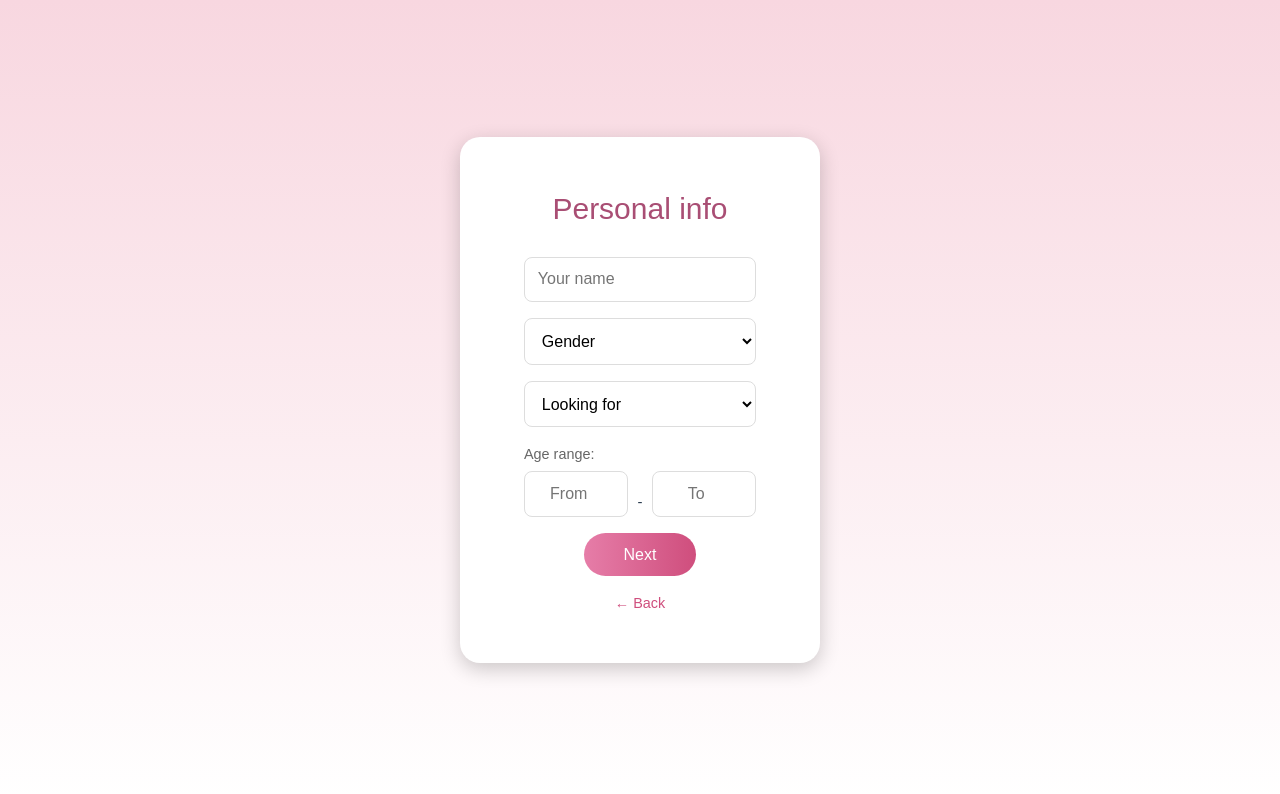
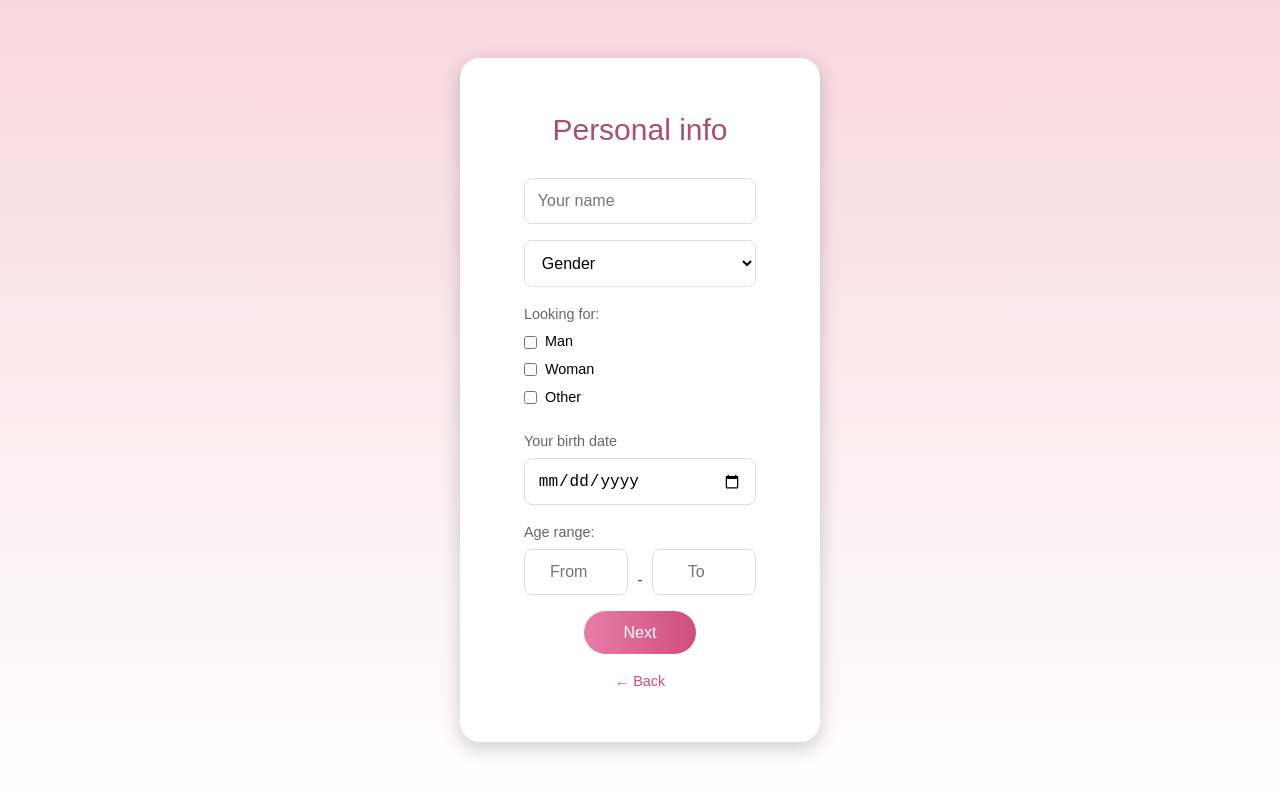
Before and after one commit to krzyszt0ff/horsingaround, a Vue app in the folder client/: page /signup/step2 in a window 1280 px wide. Shown: the top 794 px of the page. Built offline with nearby package versions, Linux system fonts and the light colour scheme.

Commit message:
Formularz rejestracji zapisuje dane do JSON'a

```diff
--- a/client/package.json
+++ b/client/package.json
@@ -18,7 +18,8 @@
   "dependencies": {
     "pinia": "^3.0.3",
     "vue": "^3.5.22",
-    "vue-router": "^4.5.1"
+    "vue-router": "^4.5.1",
+    "zod": "^4.1.12"
   },
   "devDependencies": {
     "@eslint/js": "^9.33.0",
--- /dev/null
+++ b/client/src/constants/genders.js
@@ -0,0 +1,5 @@
+export const GENDER_OPTIONS = [
+  { label: "Man", value: "man" },
+  { label: "Woman", value: "woman" },
+  { label: "Other", value: "other" }
+];
--- /dev/null
+++ b/client/src/stores/registration.js
@@ -0,0 +1,22 @@
+import { defineStore } from 'pinia'
+
+export const useRegistrationStore = defineStore('registration', {
+    state: () => ({
+        step1: {},
+        step2: {},
+        step3: {},
+    }),
+    getters: {
+        allData: (state) => ({...state.step1, ...state.step2, ...state.step3})
+    },
+    actions: {
+        updateStep(step, data) {
+            this[step] = { ...this[step], ...data}
+        },
+        reset() {
+            this.step1 = {}
+            this.step2 = {}
+            this.step3 = {}
+        }
+    }
+})
--- a/client/src/views/SignupStep1.vue
+++ b/client/src/views/SignupStep1.vue
@@ -2,11 +2,11 @@
   <div class="signup-page">
     <div class="form-box">
       <h1>Sign up</h1>
-      <input type="email" placeholder="E-mail address" />
-      <input type="password" placeholder="Password" />
-      <input type="password" placeholder="Repeat password" />
+      <input type="email" v-model="email" placeholder="E-mail address" />
+      <input type="password" v-model="password" placeholder="Password" />
+      <input type="password" v-model="repeatPassword" placeholder="Repeat password" />
 
-      <button class="next-btn" @click="$router.push('/signup/step2')">Next</button>
+      <button class="next-btn" @click="handleNext">Next</button>
 
       <p class="alt">
         Already have an account?
@@ -16,10 +16,48 @@
   </div>
 </template>
 
-<script>
-export default {
-  name: 'SignupStep1'
+<script setup>
+import { ref } from 'vue';
+import { useRouter } from 'vue-router';
+import { useRegistrationStore } from '@/stores/registration'
+import { z } from 'zod';
+
+const store = useRegistrationStore()
+const router = useRouter()
+
+const email = ref('')
+const password = ref('')
+const repeatPassword = ref('')
+
+const registrationSchema = z.object({
+  email: z.email("Please enter a valid email"),
+  password: z.string().min(1, "Password is required"),
+  repeatPassword: z.string().min(1, "Please repeat your password"),
+})
+.refine(data => data.password === data.repeatPassword, {
+  message: "Passwords do not match",
+  path: ["repeatPassword"]
+});
+
+async function handleNext() {
+  const result = registrationSchema.safeParse({
+    email: email.value,
+    password: password.value,
+    repeatPassword: repeatPassword.value,
+  });
+
+  if (!result.success) {
+    alert(result.error.issues[0].message);
+    return;
+  }
+
+  store.updateStep('step1', {
+    email: email,
+    password: password
+  })
+  router.push('/signup/step2')
 }
+
 </script>
 
 <style scoped>
--- a/client/src/views/SignupStep2.vue
+++ b/client/src/views/SignupStep2.vue
@@ -3,29 +3,41 @@
     <div class="form-box">
       <h1>Personal info</h1>
 
-      <input type="text" placeholder="Your name" />
-      <select>
-        <option disabled selected>Gender</option>
-        <option>Female</option>
-        <option>Male</option>
-        <option>Other</option>
+      <input type="text" v-model="name" placeholder="Your name" />
+
+      <select v-model="gender">
+        <option disabled value="" selected>Gender</option>
+        <option v-for="opt in GENDER_OPTIONS"
+        :key="opt.value">{{ opt.label }}</option>
       </select>
 
-      <select>
-        <option disabled selected>Looking for</option>
-        <option>Female</option>
-        <option>Male</option>
-        <option>Both</option>
-      </select>
-
-      <label class="age-label">Age range:</label>
-      <div class="range-box">
-        <input type="number" min="18" max="99" placeholder="From" />
-        <span>-</span>
-        <input type="number" min="18" max="99" placeholder="To" />
+      <label>Looking for:</label>
+      <div class="checkbox-group">
+        <label
+          v-for="opt in GENDER_OPTIONS"
+          :key="opt.value"
+          class="checkbox-item"
+        >
+          <input
+            type="checkbox"
+            :value="opt.value"
+            v-model="preferredGenders"
+          />
+          {{ opt.label }}
+        </label>
       </div>
 
-      <button class="next-btn" @click="$router.push('/signup/step3')">Next</button>
+      <label>Your birth date</label>
+      <input v-model="dateOfBirth" type="date"/>
+
+      <label>Age range:</label>
+      <div class="range-box">
+        <input type="number" v-model="age_min" min="18" max="99" placeholder="From" />
+        <span>-</span>
+        <input type="number" v-model="age_max" min="18" max="99" placeholder="To" />
+      </div>
+
+      <button class="next-btn" @click="handleNext">Next</button>
 
       <p class="back">
         <a @click.prevent="$router.push('/signup/step1')" href="#">← Back</a>
@@ -34,10 +46,71 @@
   </div>
 </template>
 
-<script>
-export default {
-  name: 'SignupStep2'
+<script setup>
+import { ref } from 'vue';
+import { useRouter } from 'vue-router';
+import { useRegistrationStore } from '@/stores/registration';
+import { GENDER_OPTIONS } from '@/constants/genders';
+import { z } from 'zod';
+
+const store = useRegistrationStore()
+const router = useRouter()
+
+const name = ref('')
+const gender = ref('')
+const preferredGenders = ref([])
+const dateOfBirth = ref('')
+const age_min = ref('')
+const age_max = ref('')
+
+const registrationSchema = z.object({
+  name: z.string().min(1, "Please insert your name!"),
+  gender: z.string().min(1, "Please select your gender!"),
+  preferredGenders: z.array(z.string()).min(1, "Please select your preferred genders!"),
+  dateOfBirth: z.string()
+    .refine(dateStr => {
+      const birth = new Date(dateStr);
+      const today = new Date();
+      const age =
+        today.getFullYear() - birth.getFullYear() -
+        (today.getMonth() < birth.getMonth() ||
+        (today.getMonth() === birth.getMonth() && today.getDate() < birth.getDate()) ? 1 : 0);
+
+      return age >= 18;
+    }, "You must be at least 18 years old!"),
+    age_min: z.number(),
+    age_max: z.number(),
+})
+.refine(data => data.age_min <= data.age_max, {
+    message: "Your minimal preferred age should be lower than the maximal!",
+  path: ["age_min"],
+});
+
+async function handleNext() {
+  const result = registrationSchema.safeParse({
+    name: name.value,
+    gender: gender.value,
+    preferredGenders: preferredGenders.value,
+    dateOfBirth: dateOfBirth.value,
+    age_min: age_min.value,
+    age_max: age_max.value,
+  });
+
+  if (!result.success) {
+    alert(result.error.issues[0].message);
+    return;
+  }
+
+  store.updateStep('step2', {
+    name: name,
+    dateOfBirth: dateOfBirth,
+    gender: gender,
+    preferred_gender: preferredGenders,
+    age_preference: [age_min, age_max]
+  })
+  router.push('/signup/step3')
 }
+
 </script>
 
 <style scoped>
@@ -93,7 +166,7 @@ select {
   text-align: center;
 }
 
-.age-label {
+label {
   font-size: 0.9rem;
   color: #666;
   align-self: flex-start;
@@ -125,4 +198,22 @@ select {
   color: #cf4e7d;
   text-decoration: none;
 }
+
+.checkbox-group {
+  width: 100%;
+  margin-bottom: 1rem;
+}
+
+.checkbox-item {
+  display: flex;
+  align-items: center;
+  gap: 8px;
+  width: 100%;
+  color: black;
+}
+
+.checkbox-item input{
+  width: auto;
+  margin-bottom: 0;
+}
 </style>
--- a/client/src/views/SignupStep3.vue
+++ b/client/src/views/SignupStep3.vue
@@ -4,6 +4,7 @@
       <h1>Upload your photos</h1>
       <p class="desc">Add at least one photo to complete your profile</p>
 
+      <!--TODO: FIX THE PHOTO GRID-->
       <div class="photo-grid">
         <div
           v-for="(photo, index) in photos"
@@ -16,9 +17,7 @@
         </div>
       </div>
 
-      <button class="finish-btn" @click="$router.push('/profile')">
-        Finish
-      </button>
+      <button class="finish-btn" @click="handleFinish">Finish</button>
 
       <p class="back">
         <a @click.prevent="$router.push('/signup/step2')" href="#">← Back</a>
@@ -36,7 +35,27 @@
   </div>
 </template>
 
-<script>
+<script setup>
+import { ref } from 'vue';
+import { useRouter } from 'vue-router';
+import { useRegistrationStore } from '@/stores/registration';
+import { z } from 'zod';
+
+const store = useRegistrationStore()
+const router = useRouter()
+
+async function handleFinish() {
+  //currently using a placeholder image
+  store.updateStep('step3', {
+      images_paths: ['https://cdn-images.dzcdn.net/images/artist/c534b4a9fdcff6ac91ab3d18353c0185/1900x1900-000000-81-0-0.jpg']
+  })
+  storeAll = store.allData
+  console.log(storeAll)
+
+  router.push('/profile')
+}
+
+/*
 export default {
   name: 'SignupStep3',
   data() {
@@ -60,7 +79,7 @@ export default {
       }
     }
   }
-}
+}*/
 </script>
 
 <style scoped>
```
Also changed, not shown: 1 other file (tests, documents, lock files or other folders).
